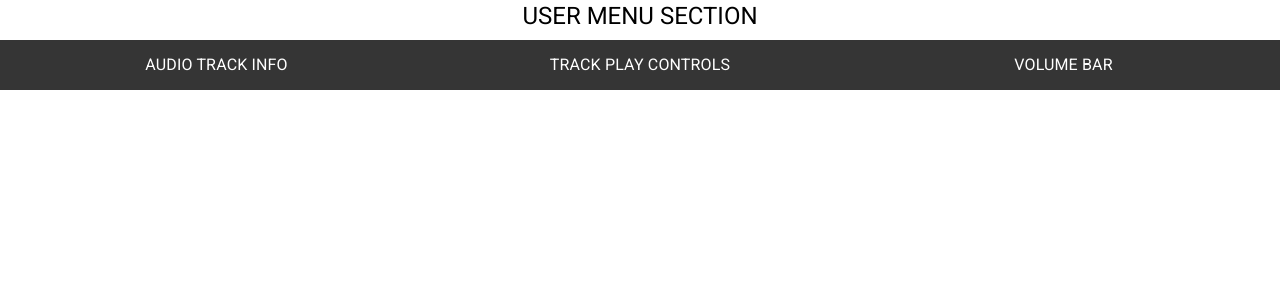
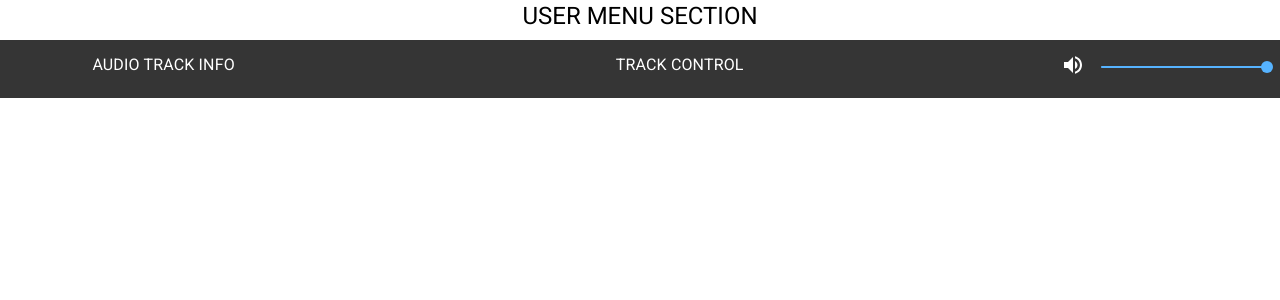
Before and after one commit to ianlibasora/ReactPlayer, a React (Create React App) app in the folder react-player/: page / in a window 1280 px wide. Shown: the top 300 px of the page. Built offline with nearby package versions, Linux system fonts and the light colour scheme.

Commit message:
UI rework: basic volume component

```diff
--- a/react-player/src/App.js
+++ b/react-player/src/App.js
@@ -3,7 +3,7 @@ import './App.css';
 import React from 'react';
 import Typography from '@material-ui/core/Typography';
 
-import AudioBar from './components/AudioBar';
+import TrackBar from './components/TrackBar';
 
 function App() {
 	return (
@@ -13,7 +13,7 @@ function App() {
 			   	USER MENU SECTION
 				</Typography>
 			</div>
-			<AudioBar/>
+			<TrackBar/>
 		</div>
 	);
 }
--- /dev/null
+++ b/react-player/src/components/AudioController.js
@@ -0,0 +1,25 @@
+
+import React from 'react';
+import { useTheme } from '@material-ui/core';
+import { Grid } from '@material-ui/core';
+import { Typography } from '@material-ui/core';
+
+import VolumeControl from './VolumeControl';
+
+export default function AudioController() {
+	const theme = useTheme()
+	const [value, setValue] = React.useState(200)
+
+	return (
+		<div style={{color: theme.palette.primary.contrastText}}>
+			<Grid container spacing={2}>
+				<Grid item sm={9}>
+					<Typography>TRACK CONTROL</Typography>
+				</Grid>
+				<Grid item xs={3}>
+					<VolumeControl value={value} setValue={setValue}/>
+				</Grid>
+			</Grid>
+		</div>
+	)
+}
--- a/react-player/src/components/AudioBar.js
+++ b/react-player/src/components/TrackBar.js
@@ -4,20 +4,19 @@ import { Grid } from '@material-ui/core';
 import { Typography } from '@material-ui/core';
 import { useTheme } from '@material-ui/core';
 
-export default function AudioBar() {
+import AudioController from './AudioController';
+
+export default function TrackBar() {
 	const theme = useTheme()
 
 	return (
 		<div className="controlBar" style={{backgroundColor: theme.palette.primary.main}}>
 			<Grid container spacing={2}>
-				<Grid item xs={4}>
+				<Grid item sm={3}>
 					<Typography style={{color: theme.palette.primary.contrastText}}>AUDIO TRACK INFO</Typography>
 				</Grid>
-				<Grid item xs={4}>
-					<Typography style={{color: theme.palette.primary.contrastText}}>TRACK PLAY CONTROLS</Typography>
-				</Grid>
-				<Grid item xs={4}>
-					<Typography style={{color: theme.palette.primary.contrastText}}>VOLUME BAR</Typography>
+				<Grid item xs={9}>
+					<AudioController/>
 				</Grid>
 			</Grid>
 		</div>
--- /dev/null
+++ b/react-player/src/components/VolumeControl.js
@@ -0,0 +1,34 @@
+
+import React from 'react';
+import VolumeOffIcon from '@material-ui/icons/VolumeOff';
+import VolumeDownIcon from '@material-ui/icons/VolumeDown';
+import VolumeUpIcon from '@material-ui/icons/VolumeUp';
+import { useTheme } from '@material-ui/core';
+import { Grid } from '@material-ui/core';
+import { Slider } from '@material-ui/core';
+
+export default function VolumeControl({value, setValue}) {
+	const theme = useTheme()
+
+	let vol
+	if (value === 0) {
+		vol = <VolumeOffIcon/>
+	} else if (value < 50) {
+		vol = <VolumeDownIcon/>
+	} else {
+		vol = <VolumeUpIcon/>
+	}
+
+	return (
+		<div style={{color: theme.palette.primary.contrastText}}>
+			<Grid container spacing={0}>
+				<Grid item xs={3}>
+					{vol}
+				</Grid>
+				<Grid item xs={9}>
+					<Slider color="secondary" value={value} onChange={(event, newValue) => setValue(newValue)} aria-labelledby="continuous-slider"/>
+				</Grid>
+			</Grid>
+		</div>
+	)
+}
```
